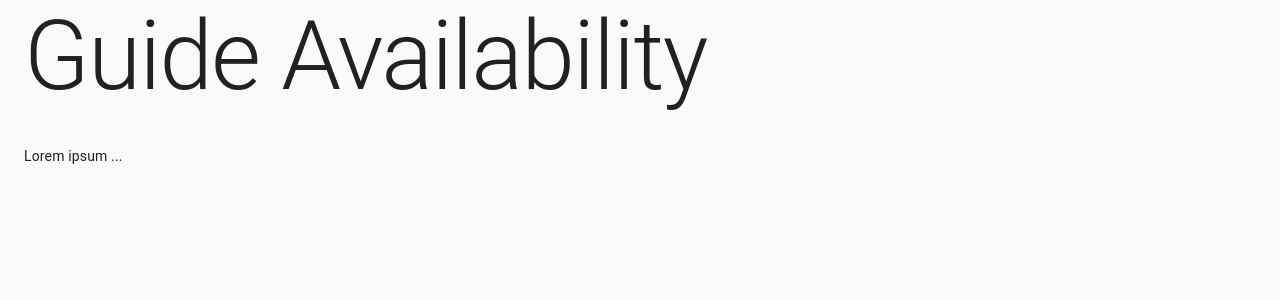
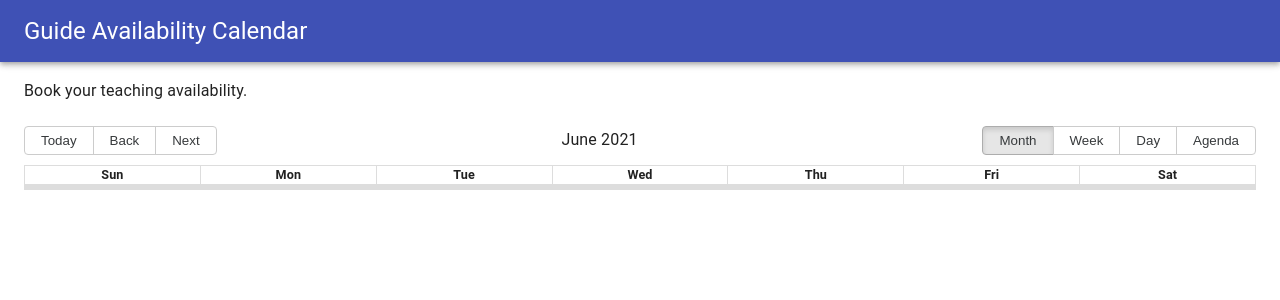
Before and after one commit to CodeSchwert/gsu-guide-frontend, a React (Create React App) app: page / in a window 1280 px wide. Shown: the top 300 px of the page. Built offline with nearby package versions, Linux system fonts and the light colour scheme.

Commit message:
Add page styling.

```diff
--- a/src/App.js
+++ b/src/App.js
@@ -1,16 +1,50 @@
 import CssBaseline from '@material-ui/core/CssBaseline';
+import AppBar from '@material-ui/core/AppBar';
 import Container from '@material-ui/core/Container';
 import Typography from '@material-ui/core/Typography';
+import { makeStyles } from '@material-ui/styles';
+import AvailabilityCalendar from './components/AvailabilityCalendar';
 
-function App() {
+const styles = makeStyles((theme) => ({
+  root: {
+    backgroundColor: '#fff',
+    minHeight: '100vh'
+  },
+  calendarContainer: {
+    display: 'flex',
+    flexDirection: 'column',
+    flexGrow: 1
+  },
+  title: {
+    flexGrow: 1,
+    padding: '15px 0'
+  },
+  subTitle: {
+    padding: '15px 0'
+  }
+}));
+
+const App = () => {
+  const classes = styles();
+
   return (
     <CssBaseline>
-      <Container>
-        <Typography variant="h1" gutterBottom>
-          Guide Availability
-        </Typography>
-        <p>Lorem ipsum ...</p>
-      </Container>
+      <div className={classes.root}>
+        <AppBar position="relative">
+          <Container>
+            <Typography variant="h5" component="h1" className={classes.title}>
+              Guide Availability Calendar
+            </Typography>
+          </Container>
+        </AppBar>
+        <Container className={classes.calendarContainer}>
+          <Typography variant="subtitle1" className={classes.subTitle} gutterBottom>
+            Book your teaching availability.
+          </Typography>
+
+          <AvailabilityCalendar />
+        </Container>
+      </div>
     </CssBaseline>
   );
 }
--- /dev/null
+++ b/src/components/AvailabilityCalendar.jsx
@@ -0,0 +1,13 @@
+import { Calendar, momentLocalizer } from 'react-big-calendar';
+import moment from 'moment';
+// import { makeStyles } from '@material-ui/styles';
+import 'react-big-calendar/lib/css/react-big-calendar.css';
+import './AvailbilityCalendar.css';
+
+const localizer = momentLocalizer(moment);
+
+const AvailbilityCalendar = () => {
+  return <Calendar localizer={localizer} events={[]} />;
+};
+
+export default AvailbilityCalendar;
--- /dev/null
+++ b/src/components/AvailbilityCalendar.css
@@ -0,0 +1,4 @@
+/* override the timeslot hieghts */
+.rbc-timeslot-group {
+  min-height: 30px;
+}
```
